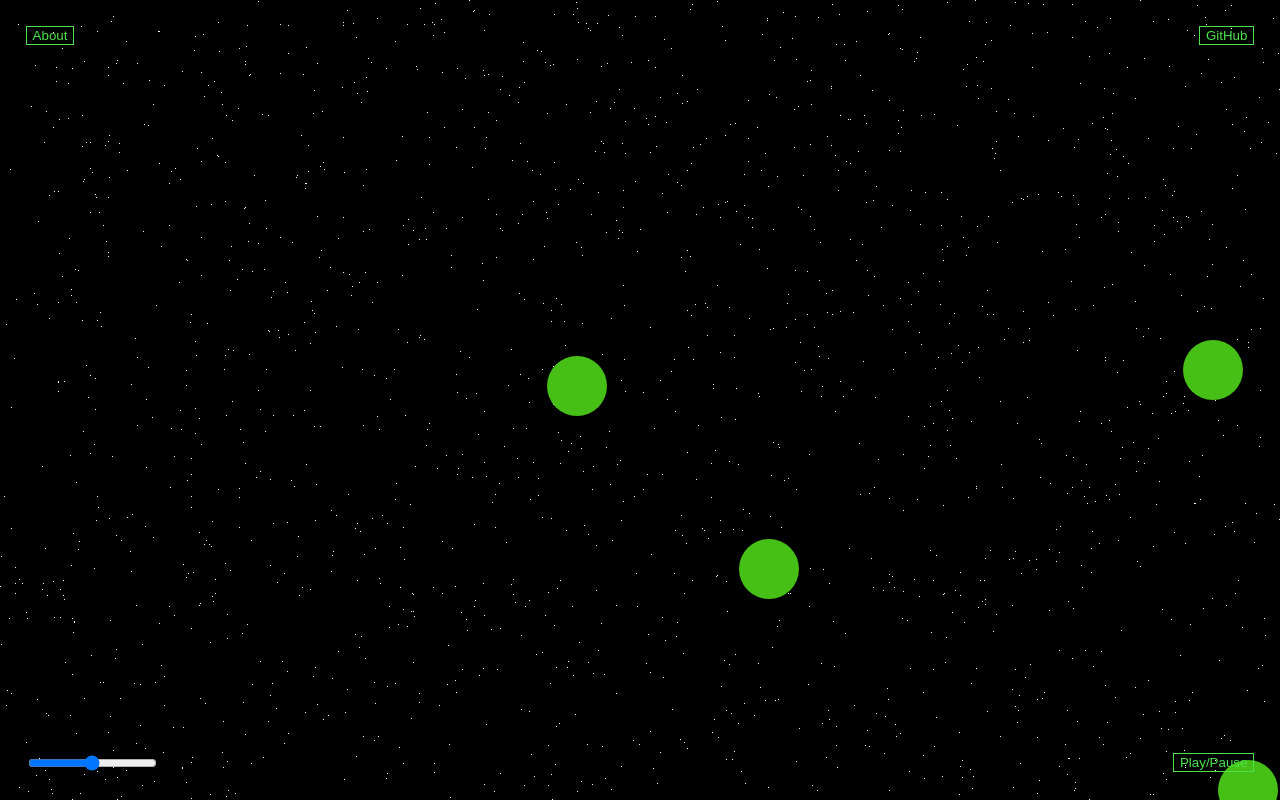
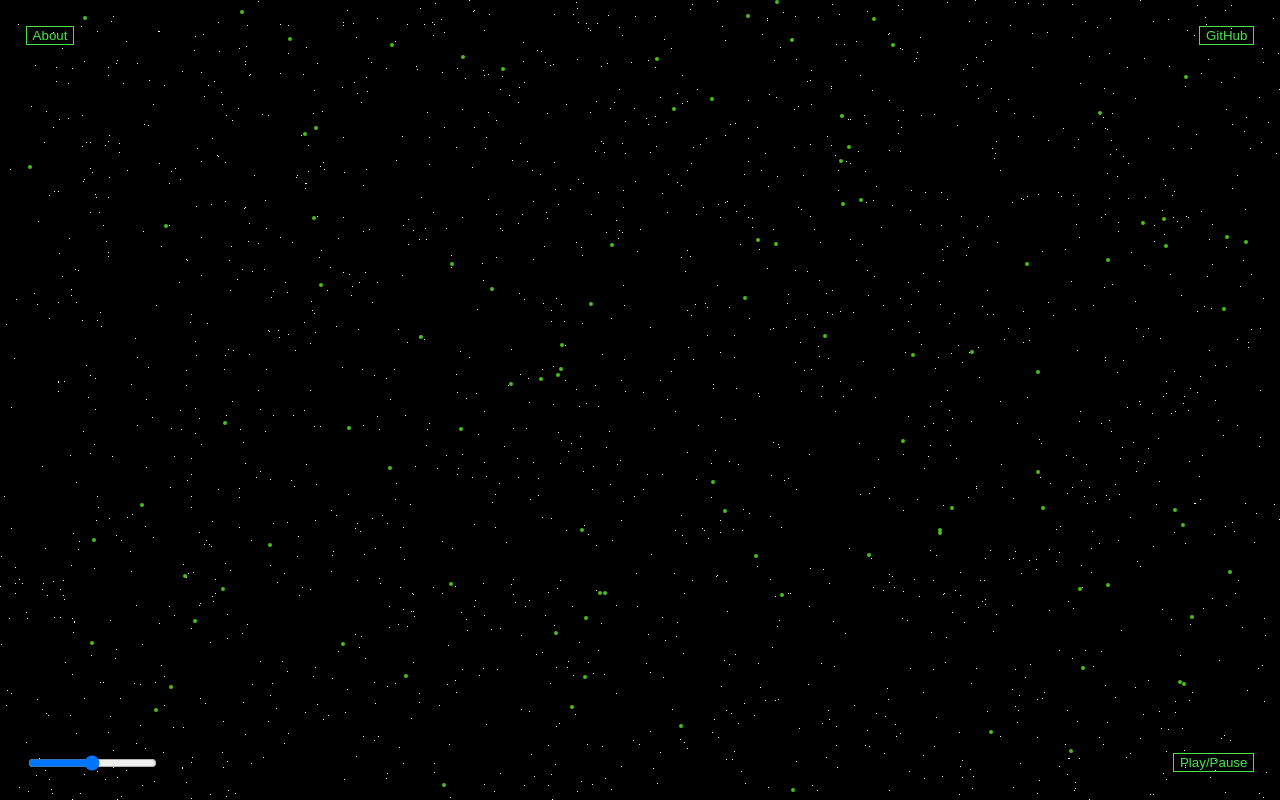
Before and after one commit to andrewkihs/satellite-radio, a website built with webpack: page public/index.html in a window 1280 px wide. Built offline with nearby package versions, Linux system fonts and the light colour scheme; files whose address does not match are found by name.

Commit message:
Add aloose audio functionality and connect to satellite api

```diff
--- a/public/index.html
+++ b/public/index.html
@@ -32,7 +32,7 @@
         value="50">
       </div>
       <div class="bottom-right-ui">
-        <button>Play/Pause</button>
+        <button id='play_pause'>Play/Pause</button>
       </div>
     </div>
   </div>
--- a/public/src/index.js
+++ b/public/src/index.js
@@ -2,15 +2,21 @@ import "./styles/index.scss";
 import Game from "./scripts/game";
 import GameView from "./scripts/game_view";
 import receiveData from "./scripts/api_util";
-
+import handlePlay from "./scripts/button_util";
 window.addEventListener("DOMContentLoaded", (event) => {
   const canvas = document.getElementById("canvas");
   const ctx = canvas.getContext("2d");
-  receiveData;
-  canvas.width = window.innerWidth;
-  canvas.height = window.innerHeight;
-  const g = new Game(canvas.width, canvas.height);
-  const gameview = new GameView(g, ctx);
-  gameview.start();
+  const audioCtx = new AudioContext();
+  handlePlay(audioCtx);
+
+  receiveData.then((response) => {
+    // debugger;
+    canvas.width = window.innerWidth;
+    canvas.height = window.innerHeight;
+    const g = new Game(canvas.width, canvas.height, response.data, audioCtx);
+    const gameview = new GameView(g, ctx);
+    gameview.start();
+  });
+
   // new Game(canvas.width, canvas.height).start(canvas);
 });
--- a/public/src/scripts/api_util.js
+++ b/public/src/scripts/api_util.js
@@ -7,10 +7,13 @@
 
 const axios = require("axios");
 
+let isbn = "0201558025";
+
 const receiveData = axios
-  .get(`/books/0201558025`)
+  .get(`/satellites/active`)
   .then((response) => {
     console.log(response);
+    return response;
   })
   .catch(function (error) {
     console.log(error);
--- /dev/null
+++ b/public/src/scripts/button_util.js
@@ -0,0 +1,26 @@
+const handlePlay = (audioContext) => {
+  debugger;
+  const audioCtx = audioContext;
+  const button = document.getElementById("play_pause");
+  button.addEventListener(
+    "click",
+    function () {
+      console.log("clicked");
+      if (audioCtx.state === "suspended") {
+        audioCtx.resume();
+        var oscillator = audioCtx.createOscillator();
+
+        oscillator.type = "square";
+        oscillator.frequency.value = 440; // value in hertz
+        oscillator.start(0);
+        // oscillator.connect(audioCtx.destination);
+        debugger;
+      } else {
+        audioCtx.suspend();
+      }
+    },
+    false
+  );
+};
+
+export default handlePlay;
--- a/public/src/scripts/game.js
+++ b/public/src/scripts/game.js
@@ -1,12 +1,14 @@
 import Satellite from "./satellite.js";
 import Star from "./star.js";
 class Game {
-  constructor(xDim, yDim) {
+  constructor(xDim, yDim, satellitesObj, audioCtx) {
     this.xDim = xDim;
     this.yDim = yDim;
     this.satellites = [];
     this.stars = [];
-    this.addSatellites();
+    this.satellitesObj = satellitesObj;
+    this.audioCtx = audioCtx;
+    this.addSatellites(satellitesObj);
     this.addStars();
   }
 
@@ -22,9 +24,11 @@ class Game {
       this.stars.push(currentStar);
     }
   }
-  addSatellites() {
-    for (let i = 0; i < 4; i++) {
-      let currentSatellite = new Satellite(this.randomPos(), [3, 4], 30, this);
+  addSatellites(satellitesObj) {
+    for (let i = 0; i < 100; i++) {
+      // debugger;
+      console.log(satellitesObj[i]);
+      let currentSatellite = new Satellite(this.randomPos(), [0, 1], 2, this);
       this.satellites.push(currentSatellite);
     }
   }
--- a/public/src/scripts/game_view.js
+++ b/public/src/scripts/game_view.js
@@ -14,7 +14,7 @@ class GameView {
       outer.game.yDim = window.innerHeight;
       outer.game.move(outer.ctx);
       outer.game.draw(outer.ctx);
-    }, 1000);
+    }, 1);
   }
 }
 
--- /dev/null
+++ b/public/src/scripts/math_util.js
@@ -0,0 +1,5 @@
+const map_range = (value, low1, high1, low2, high2) => {
+  return low2 + ((high2 - low2) * (value - low1)) / (high1 - low1);
+};
+
+export default map_range;
--- a/public/src/scripts/satellite.js
+++ b/public/src/scripts/satellite.js
@@ -1,23 +1,74 @@
+import map_range from "./math_util";
 class Satellite {
   constructor(pos, vel, radius, game) {
     this.pos = pos;
     this.vel = vel;
     this.radius = radius;
     this.game = game;
+    this.audioCtx = game.audioCtx;
+    this.oscillator = game.audioCtx.createOscillator();
+    this.startOsc();
+  }
+
+  startOsc() {
+    this.oscillator.type = "sine";
+    debugger;
+    const newFreq = map_range(this.pos[1], 0, this.game.yDim, 0, 20000);
+    console.log(newFreq);
+    this.oscillator.frequency.value = newFreq;
+    // debugger;
+    const gainNode = this.audioCtx.createGain();
+    gainNode.gain.value = 0.001; // 10 %
+    gainNode.connect(this.audioCtx.destination);
+
+    // now instead of connecting to aCtx.destination, connect to the gainNode
+    this.oscillator.connect(gainNode);
+    // this.oscillator.connect(this.audioCtx.destination);
+    this.oscillator.start(0);
   }
 
   draw(ctx) {
     ctx.beginPath();
-    ctx.arc(this.pos[0], this.pos[1], this.radius, 0, 2 * Math.PI, true);
+    ctx.arc(this.pos[0], this.pos[1], 2, 0, 2 * Math.PI, true);
     ctx.strokeStyle = "blue";
     ctx.lineWidth = 10;
     ctx.fillStyle = "#46C016";
     ctx.fill();
+    const newFreq = map_range(this.pos[1], 0, this.game.yDim, 0, 20000);
+    // console.log(newFreq);
+    debugger;
+    this.oscillator.frequency.value = newFreq;
   }
 
   move() {
     this.pos[0] += this.vel[0];
     this.pos[1] += this.vel[1];
+    // debugger;
+    if (this.isOutOfBounds(this.pos)) {
+      this.pos = [
+        this.wrap(this.pos[0], this.game.xDim),
+        this.wrap(this.pos[1], this.game.yDim),
+      ];
+    }
+  }
+  isOutOfBounds(pos) {
+    // debugger;
+    return (
+      pos[0] < 0 ||
+      pos[1] < 0 ||
+      pos[0] > this.game.xDim ||
+      pos[1] > this.game.yDim
+    );
+  }
+
+  wrap(coord, max) {
+    if (coord < 0) {
+      return max - (coord % max);
+    } else if (coord > max) {
+      return coord % max;
+    } else {
+      return coord;
+    }
   }
 }
 
```
Also changed, not shown: app.js (+29 -23 lines), public/dist/main.js.
